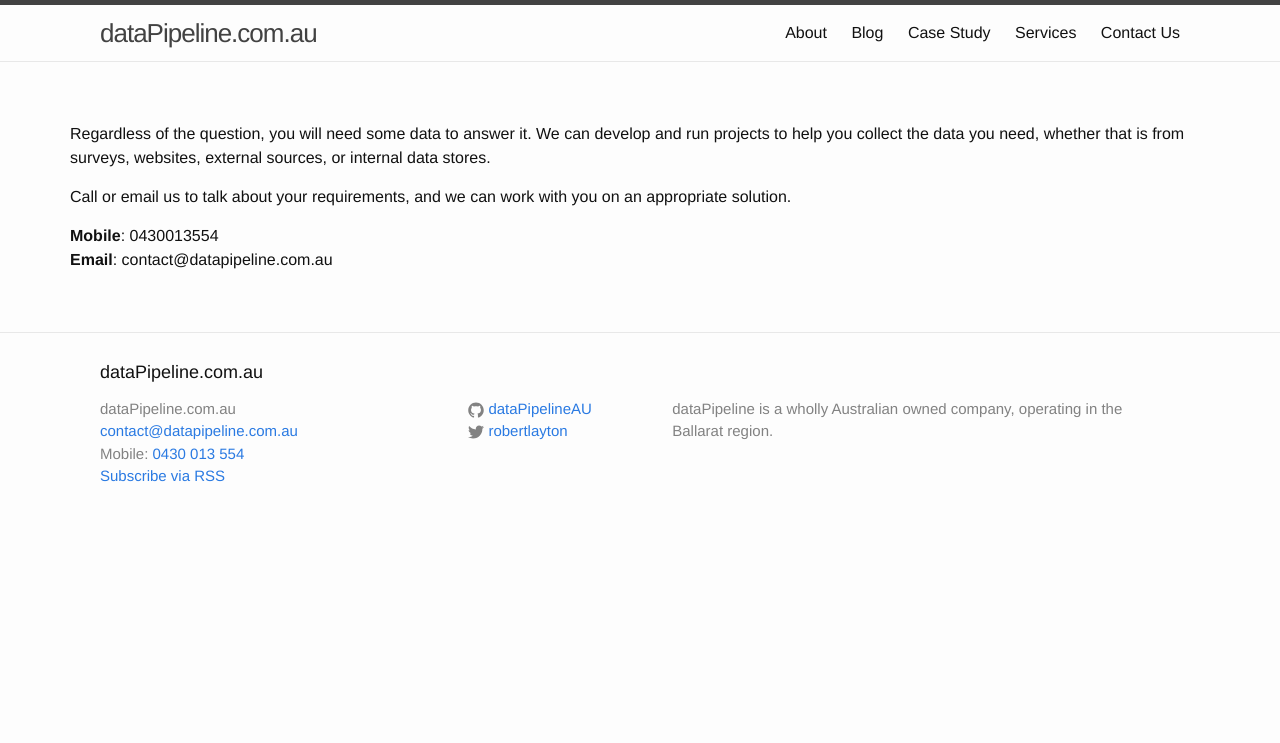
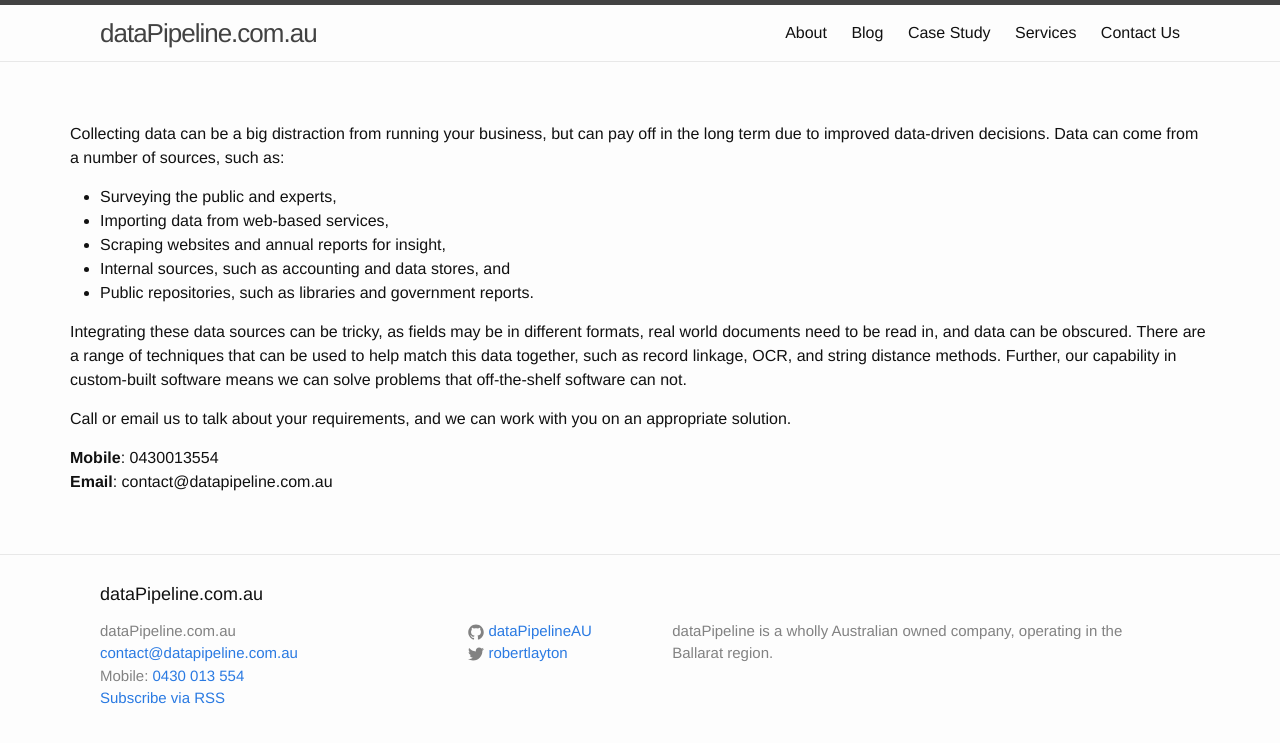
Before and after one commit to dataPipelineAU/jwebsite, a Jekyll site: the page built from Data Collection.md, in a window 1280 px wide. Shown: the top 743 px of the page. Built offline with Jekyll 4.4.1, drawn with Linux system fonts in a browser that asks for light colours; nearby versions of some CDN libraries.

Commit message:
Long form copy for Data Analysis and Data Collection

```diff
--- a/Data Collection.md
+++ b/Data Collection.md
@@ -3,8 +3,18 @@ layout: page
 permalink: /collection/
 ---
 
-Regardless of the question, you will need some data to answer it. We can develop and run projects to help you collect the data you need, whether that is from surveys, websites, external sources, or internal data stores.
+Collecting data can be a big distraction from running your business, but can pay off in the long term due to improved data-driven decisions.
+Data can come from a number of sources, such as:
 
+* Surveying the public and experts,
+* Importing data from web-based services,
+* Scraping websites and annual reports for insight,
+* Internal sources, such as accounting and data stores, and
+* Public repositories, such as libraries and government reports.
+
+Integrating these data sources can be tricky, as fields may be in different formats, real world documents need to be read in, and data can be obscured.
+There are a range of techniques that can be used to help match this data together, such as record linkage, OCR, and string distance methods.
+Further, our capability in custom-built software means we can solve problems that off-the-shelf software can not.
 
 Call or email us to talk about your requirements, and we can work with you on an appropriate solution.
 
```
Also changed, not shown: Data Analysis.md (+14 -1 lines).
